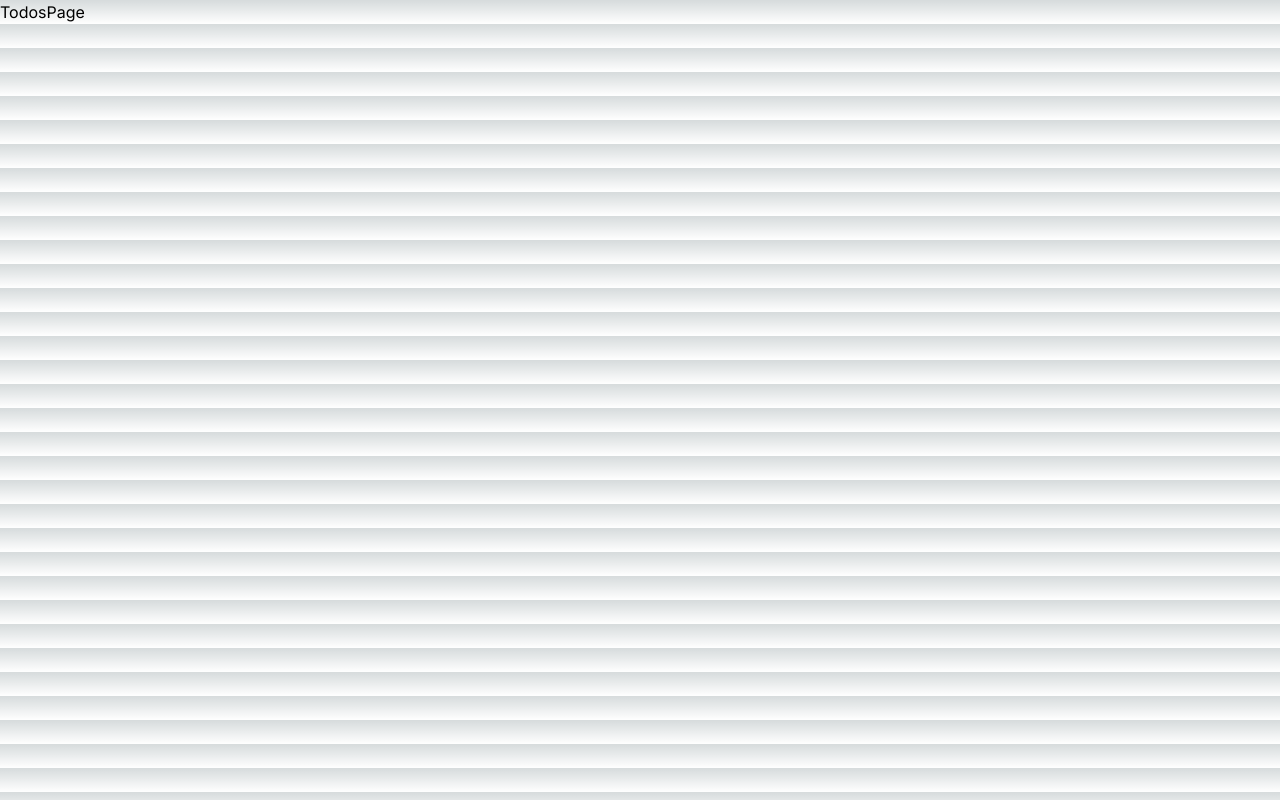
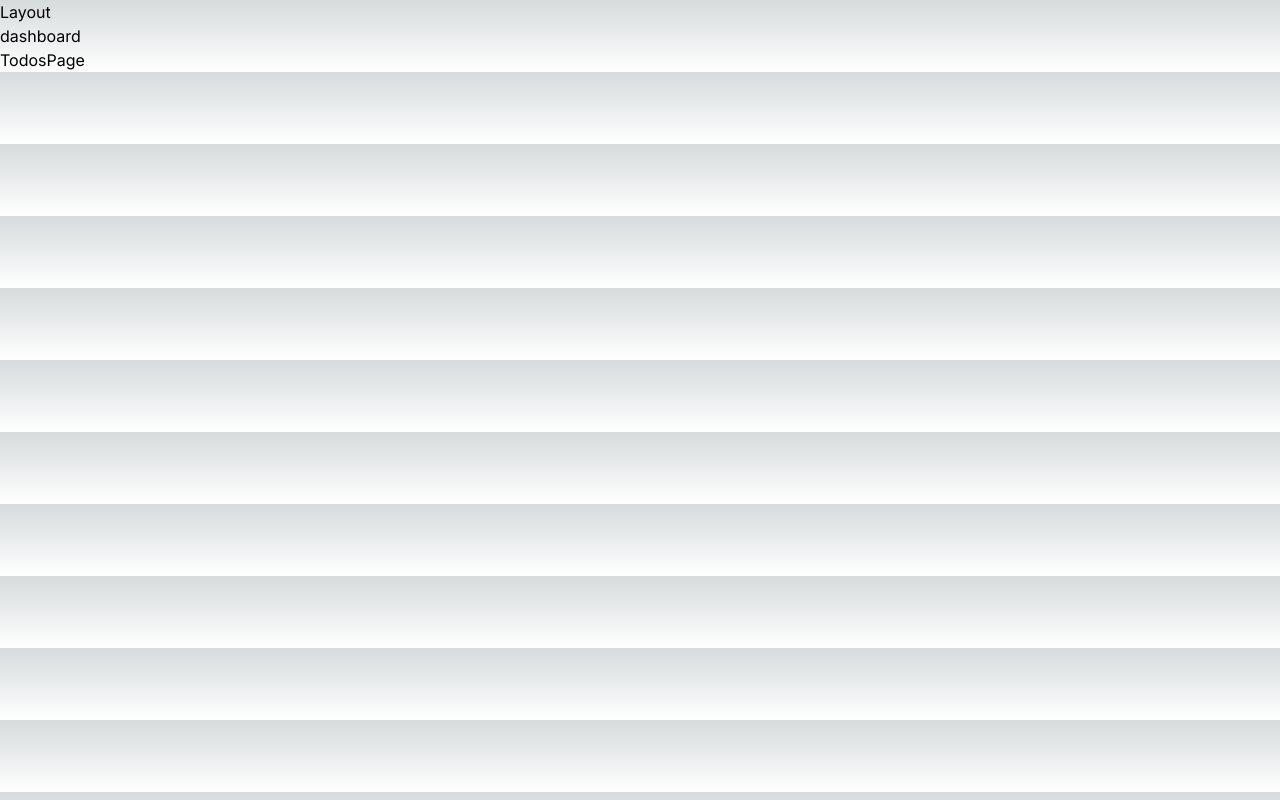
Before and after one commit to mehradi-github/ref-nextjs, a Next.js app: page /todos in a window 1280 px wide. Built offline with nearby package versions, Linux system fonts and the light colour scheme.

Commit message:
Adding Layout in groups

```diff
--- /dev/null
+++ b/app/(dashboard)/docs/[[...id]]/page.tsx
@@ -0,0 +1,5 @@
+const DocsSubPage = ({ params }) => {
+  console.log(params);
+  return <div>Docs Page</div>;
+};
+export default DocsSubPage;
--- /dev/null
+++ b/app/(dashboard)/layout.tsx
@@ -0,0 +1,9 @@
+const layout = ({ children }) => {
+  return (
+    <div>
+      <div>dashboard</div>
+      <div>{children}</div>
+    </div>
+  );
+};
+export default layout;
--- a/app/layout.tsx
+++ b/app/layout.tsx
@@ -1,22 +1,25 @@
-import './globals.css'
-import type { Metadata } from 'next'
-import { Inter } from 'next/font/google'
+import './globals.css';
+import type { Metadata } from 'next';
+import { Inter } from 'next/font/google';
 
-const inter = Inter({ subsets: ['latin'] })
+const inter = Inter({ subsets: ['latin'] });
 
 export const metadata: Metadata = {
   title: 'Create Next App',
   description: 'Generated by create next app',
-}
+};
 
 export default function RootLayout({
   children,
 }: {
-  children: React.ReactNode
+  children: React.ReactNode;
 }) {
   return (
     <html lang="en">
-      <body className={inter.className}>{children}</body>
+      <body className={inter.className}>
+        <h1>Layout</h1>
+        <div>{children}</div>
+      </body>
     </html>
-  )
+  );
 }
```
